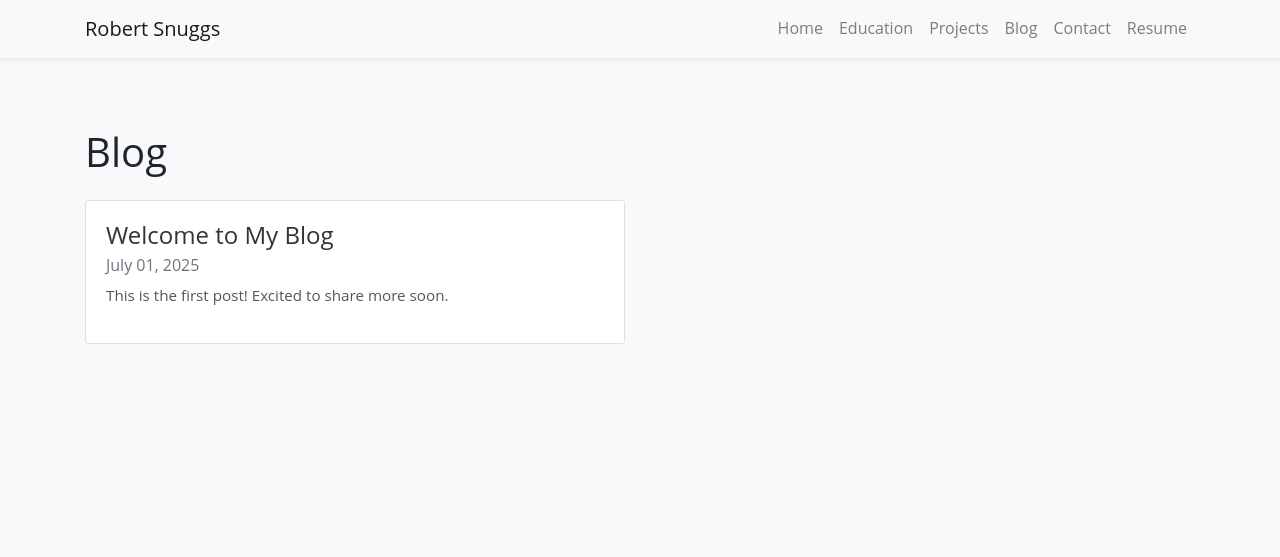
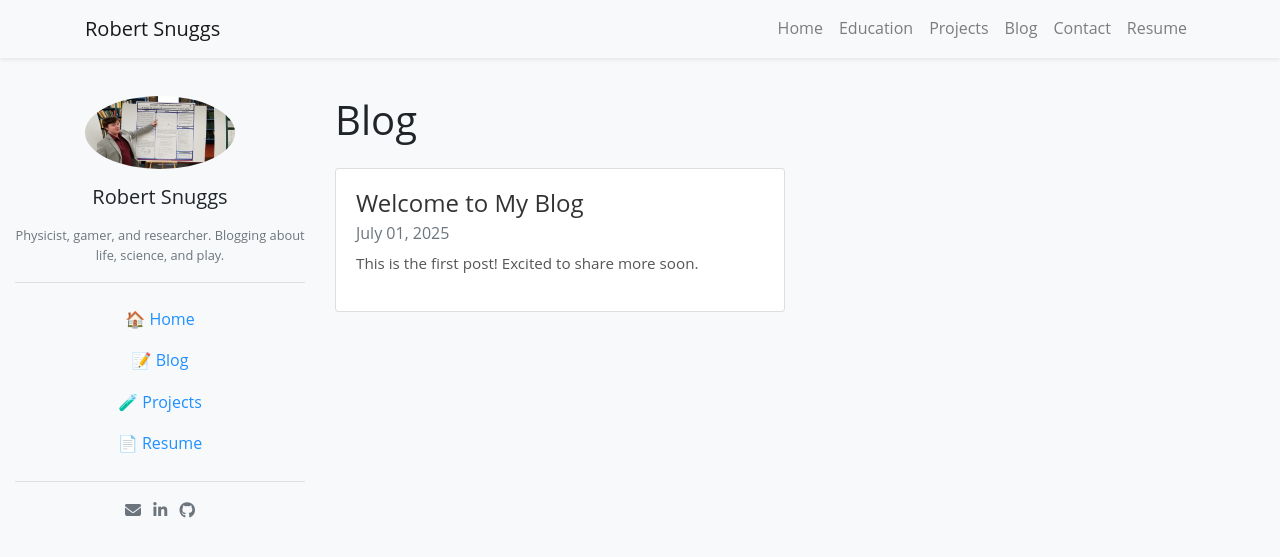
Before and after one commit to madscientoast/madscientoast.github.io, a Jekyll site: the page built from blog.html, in a window 1280 px wide. Shown: the top 557 px of the page. Built offline with Jekyll 4.4.1, drawn with Linux system fonts in a browser that asks for light colours; nearby versions of some CDN libraries.

Commit message:
Update default.html

```diff
--- a/_layouts/default.html
+++ b/_layouts/default.html
@@ -1,4 +1,3 @@
-<!DOCTYPE html>
 <html lang="en">
 <head>
   <meta charset="UTF-8">
@@ -29,9 +28,32 @@
     </div>
   </nav>
 
-  <!-- Page Content -->
-  <div class="container mt-5 pt-5">
-    {{ content }}
+  <!-- Page Content with Sidebar Layout -->
+  <div class="container-fluid mt-5 pt-5">
+    <div class="row">
+      <aside class="col-md-3 sidebar text-center">
+        <img src="/profile.jpg" alt="Profile" class="img-fluid rounded-circle mb-3" style="max-width: 150px;">
+        <h5 class="mb-3">Robert Snuggs</h5>
+        <p class="text-muted small">Physicist, gamer, and researcher. Blogging about life, science, and play.</p>
+        <hr>
+        <ul class="nav flex-column">
+          <li class="nav-item"><a href="/" class="nav-link px-0">🏠 Home</a></li>
+          <li class="nav-item"><a href="/blog.html" class="nav-link px-0">📝 Blog</a></li>
+          <li class="nav-item"><a href="/#Projects" class="nav-link px-0">🧪 Projects</a></li>
+          <li class="nav-item"><a href="/rsnuggs_cv.pdf" class="nav-link px-0">📄 Resume</a></li>
+        </ul>
+        <hr>
+        <div class="social-icons">
+          <a href="mailto:robertpsnuggsjr@gmail.com" class="text-secondary mx-1"><i class="fa fa-envelope"></i></a>
+          <a href="https://www.linkedin.com/in/robert-snuggs-76a62166/" class="text-secondary mx-1"><i class="fa fa-linkedin"></i></a>
+          <a href="https://github.com/madscientoast" class="text-secondary mx-1"><i class="fa fa-github"></i></a>
+        </div>
+      </aside>
+
+      <main class="col-md-9">
+        {{ content }}
+      </main>
+    </div>
   </div>
 
   <!-- Scripts -->
```
